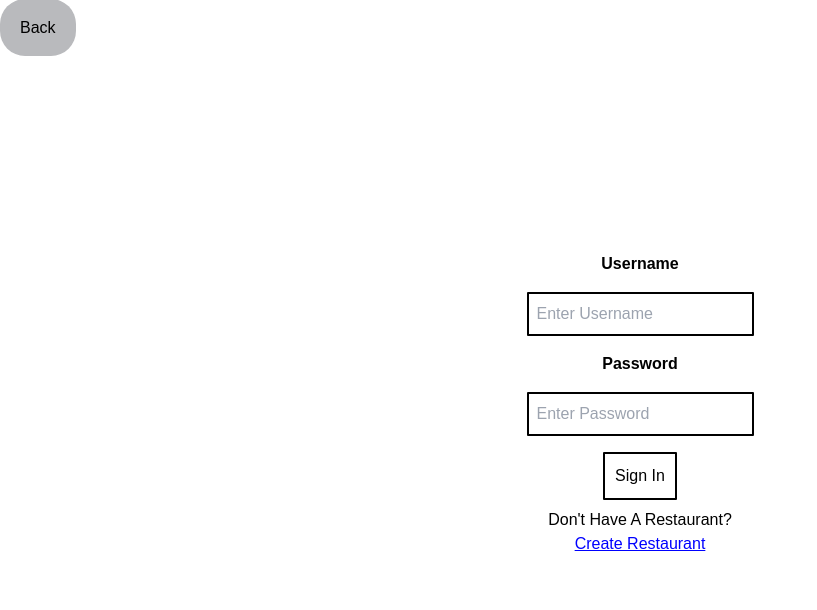
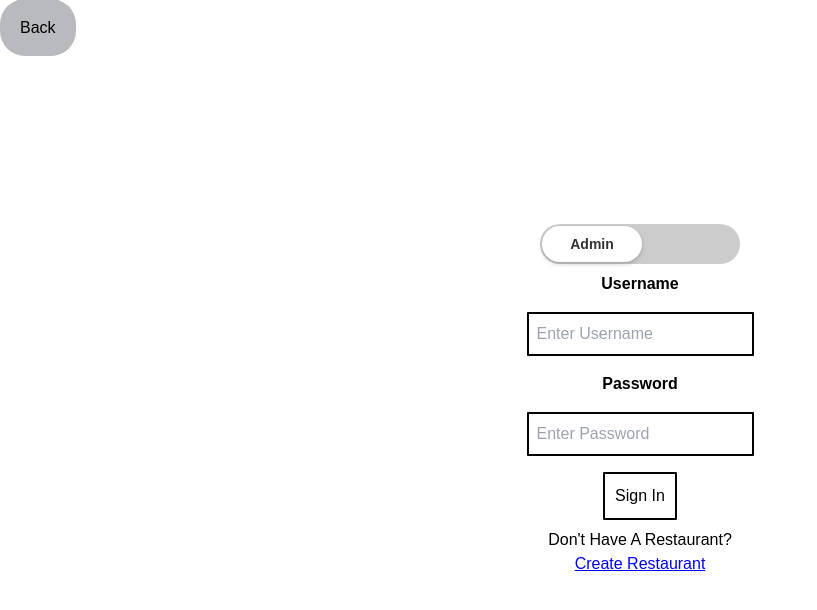
Before and after one commit to Jacob-Bergeron/Software-Engineering-Final-Project, a Next.js app: page /pages/login-page in a window 1280 px wide. Shown: the top 610 px of the page, without its empty margins (0-817 px from the left). Built offline with nearby package versions, Linux system fonts and the light colour scheme.

Commit message:
login page
yes

```diff
--- a/src/app/pages/login-page/page.tsx
+++ b/src/app/pages/login-page/page.tsx
@@ -1,16 +1,92 @@
+'use client'
 import './style.css';
 import Link from 'next/link';
+import React from 'react';
+import axios from "axios";
 
 
+// all WEB traffic using this API instance. You should replace this endpoint with whatever
+// you developed for the tutorial and adjust resources as necessary.
+const instance = axios.create({
+    baseURL: 'https://q3l4c6o0hh.execute-api.us-east-2.amazonaws.com/initial/'
+  });
+
 export default function loginpage() {
+    const [isManager, setisManager] = React.useState(false);
+    const [redraw, forceRedraw] = React.useState(0)
+
+
+    const andRefreshDisplay = () => {
+        forceRedraw(redraw + 1)
+    }
+
+    //Switch
+    const handleToggleChanged = () => {
+        setisManager(!(isManager))
+    }
+
+    //Function that is called when
+    function login(){
+        //Get username and password
+        let username = document.getElementById("username") as HTMLInputElement
+        let password = document.getElementById("password") as HTMLInputElement
+
+
+
+
+        //Admin login section
+        if (!(isManager)){
+            if (username.value == 'admin' && password.value == 'password'){
+                //Successful admin login
+                alert("login admin")
+                andRefreshDisplay();
+            }
+        }
+        //Manager login section
+        else if(isManager){
+            //Finish
+            instance.post('/resource',{
+                "username": username.value, "password": password.value
+            })
+            .then(function (response){
+
+            })
+
+        }
+
+
+    }
+
+
+
+
+
+
+
+
+
+
+    //Html Elements
     return (
         <div>
         <div className = "login-page">
+
+            <div className="toggle-switch">
+                <label>
+                <div className="switch">
+                    <input type="checkbox" id="toggle" checked={isManager} onChange={handleToggleChanged}/>
+                    <div className="slider">
+                        <span id = "slider-text">{isManager ? "Manager" : "Admin"}</span>
+                    </div>
+                </div>
+                </label>
+            </div>
+
             <label className = "Username">Username </label>
-            <input type="text" className = "UsernameInput" placeholder="Enter Username"/>
+            <input id = "username" type="text" className = "UsernameInput" placeholder="Enter Username"/>
             <label className = "Password">Password </label>
-            <input type="text" className = "PasswordInput" placeholder="Enter Password"/>
-            <button className = "login-button">Sign In</button>
+            <input id = "password" type="text" className = "PasswordInput" placeholder="Enter Password"/>
+            <button className = "login-button" onClick={(e) => login()}>Sign In</button>
             <label className = "register">Don't Have A Restaurant?</label>
             <p>
                 <Link href="/pages/manager/create-restaurant" className = "register-button">Create Restaurant</Link>
--- a/src/app/pages/login-page/style.css
+++ b/src/app/pages/login-page/style.css
@@ -65,3 +65,41 @@
     color: blue;
     text-decoration: underline;
 }
+
+
+.login-page .switch {
+    position: relative;
+    width: 200px;
+    height: 40px;
+    background-color: #ccc;
+    border-radius: 20px;
+    transition: background-color 0.3s;
+}
+
+.login-page .switch input {
+    display: none;
+}
+
+.login-page .slider {
+    position: absolute;
+    width: 100px;
+    height: 36px;
+    background-color: white;
+    border-radius: 18px;
+    top: 2px;
+    left: 2px;
+    display: flex;
+    justify-content: center;
+    align-items: center;
+    font-size: 14px;
+    font-weight: bold;
+    color: #333;
+    transition: transform 0.3s;
+    box-shadow: 0 2px 4px rgba(0, 0, 0, 0.2);
+}
+
+.login-page input:checked + .slider {
+    transform: translateX(100px);
+    background-color: white;
+    color: #333;
+}
```
Also changed, not shown: lambda functions/loginAdministrator/index.mjs (deleted, +0 -20 lines), src/model.ts (+0 -9 lines), 1 other file (tests, documents, lock files or other folders).
